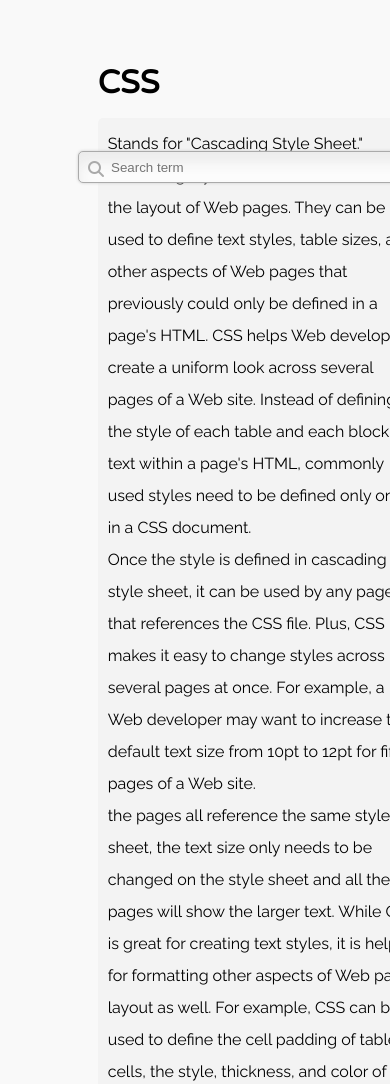
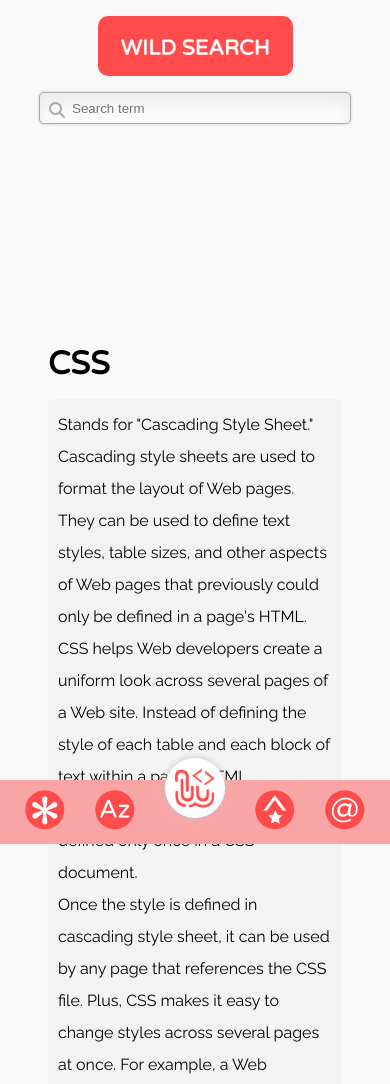
Before and after one commit to laurentmahieu/wildsearch, a PHP site: page /wildsearch-def.html in a window 390 px wide; the page is wider, and only the part inside the window is pictured. Shown: the top 1084 px of that part. Run offline with PHP 8.4, Linux system fonts and the light colour scheme; some libraries are stand-ins or nearby versions.

Commit message:
Responsive Definition OK

```diff
--- a/index.html
+++ b/index.html
@@ -9,13 +9,12 @@
     <meta name="description"
         content="Dev language is like chinese to you? Don't worry ! Here, we will explain you every word of this language">
     <script src="https://kit.fontawesome.com/f88f5b7639.js"></script>
-
     <link rel="stylesheet" href="style.css">
     <link rel="stylesheet" href="aside.css">
     <link rel="stylesheet" href="stylecarousel.css">
     <link rel="stylesheet" href="mobile.css">
     <link rel="icon" href="logo_wildsearch.png">
-    <title>Wild search</title>
+    <title>Wild Search</title>
 </head>
 
 <body>
--- a/mobile.css
+++ b/mobile.css
@@ -172,6 +172,11 @@
         background-color: var(--darkSalmon);
     }
 
+    /* Definition page */
+
+
+
+    /* END Definition page */
 
     /*          NAV             */
 
@@ -180,7 +185,7 @@
         display: inline-flex;
         width: 100vw;
         padding: 10px;
-        position: absolute;
+        position: fixed;
         left: 0;
         right: 0;
         bottom: 0;
--- a/wildsearch-def.html
+++ b/wildsearch-def.html
@@ -3,28 +3,25 @@
 
 <head>
     <meta charset="UTF-8">
-    <meta name="viewport" content="widw
-    w
-    w
-    w
-    w
-    w
-    wth=device-width, initial-scale=1.0">
+    <meta name="viewport" content="width=device-width, initial-scale=1.0">
     <meta http-equiv="X-UA-Compatible" content="ie=edge">
-    <meta name="author" content="Laurent - Alice - Philippe - Valentin - adrien - clémence">
+    <meta name="author" content="Laurent - Alice - Philippe - Valentin - Adrien - Clémence">
     <meta name="description" content="Dev language is like chinese for you? Don't worry ! Here, we will explain you every word of this language">
     <script src="https://kit.fontawesome.com/f88f5b7639.js"></script>
     <link rel="stylesheet" href="style.css">
     <link rel="stylesheet" href="aside.css">
     <link rel="stylesheet" href="definition.css">
-    <link rel="stylesheet" href="definition_mobile.css">
-    <title>wildsearch.com</title>
+    <link rel="stylesheet" href="mobile.css">
+    <link rel="icon" href="logo_wildsearch.png">
+    <title>Wild Search</title>
 </head>
 
 <body>
     <header>
+        <img id="logomobil" alt="Logo of Wildsearch" src="banner_mobile.png">
+        <img id="banner" alt="Logo of Wildsearch" src="banner.png" />
          <!-- SEARCHBAR -->
-                <img alt="Logo of Wildsearch" src="banner.png" />
+
 
          <div class="search">
              <span class="fa fa-search"></span>
@@ -36,15 +33,14 @@
     <aside>
         <a href="index.html"><img alt="Logo of Wildsearch" src="logo_wildsearch.png"></a>
         <section class="theme">
-            <img src="themes.png" alt="">
+            <a href="wildsearch-theme.html"><img src="themes.png" alt=""></a>
             <ul>
-                <li><a href="wildsearch-a.html">Theme 1</a></li>
-                <li><a href="wildsearch-a.html">Theme 2</a></li>
-                <li><a href="wildsearch-a.html">Theme 3</a></li>
-                <li><a href="wildsearch-a.html">Theme 4</a></li>
-                <li><a href="wildsearch-a.html">Theme 5</a></li>
-                <li><a href="wildsearch-a.html">Theme 6</a></li>
-                <li><a href="wildsearch-a.html">Theme 7</a></li>
+                <li><a href="wildsearch-theme.html">Git</a></li>
+                <li><a href="wildsearch-theme.html">JavaScript</a></li>
+                <li><a href="wildsearch-theme.html">PHP</a></li>
+                <li><a href="wildsearch-theme.html">SQL</a></li>
+                <li><a href="wildsearch-theme.html">HTML</a></li>
+                <li><a href="wildsearch-theme.html">CSS</a></li>
             </ul>
         </section>
         <hr>
@@ -124,7 +120,15 @@
 
         </article>
     </main>
-
+<!-- nav mobile-->
+<nav>
+    <a href="wildsearch-theme.html"><img src="bouton_theme_mobile.png" title="Themes" alt="Themes"/></a>
+    <a href="wildsearch-a.html"><img src="1568807885231_bouton alphabet mobile.png" title="Alphabet" alt="Alphabet"/></a>
+    <a href="index.html"  class="home"><img src="logo mobile sans fond.png" title="Menu Burger" alt="Logo Menu Burger"/></a>
+    <a href="#"><img src="bouton_top_recherches_mobile.png" title="Search" alt="Top search"/></a>
+    <a href="#"><img src="1568807886004_bouton contact mobile.png" title="Contact" alt="Contact"/></a>
+</nav>
+<!-- fin du nav mobile-->
     <footer>
         <div class="left">
             <a href="#">Legal notices</a>
```
Lines whose indentation alone changed are shown as unchanged.
